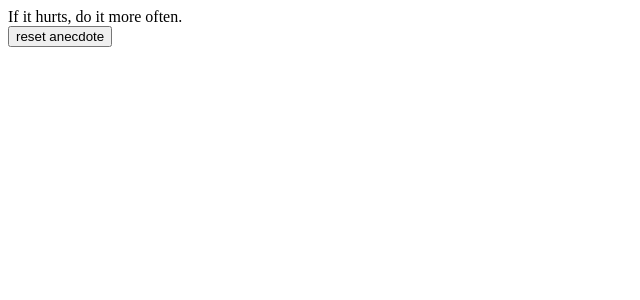
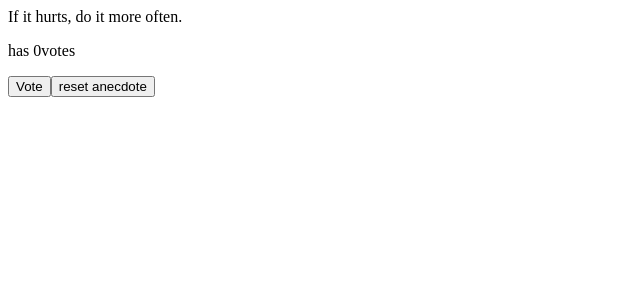
Before and after one commit to FredrickOguya/Full-Stack-Open, a React (Vite) app in the folder Part 1/unicafe/: page / in a window 1280 px wide. Shown: the top 300 px of the page, without its empty margins (0-640 px from the left). Built offline with nearby package versions, Linux system fonts and the light colour scheme.

Commit message:
1.13*:anecdotes step 2

```diff
--- a/Part 1/unicafe/src/App.jsx
+++ b/Part 1/unicafe/src/App.jsx
@@ -13,12 +13,27 @@ const App = () => {
     'The only way to go fast, is to go well.'
   ]
 
-  const [selected, setSelected] = useState(0)
+  const [selected, setSelected] = useState(0);
+  const [votes,setVotes] = useState(Array(anecdotes.length).fill(0));
+
+
+  const voteClick = ()=> {
+    const newVotes = [...votes]
+    newVotes[selected]+=1
+    setVotes(newVotes);
+  }
+
+  const handleResetButton = () => {
+    setSelected(Math.floor(Math.random() * anecdotes.length))
+
+  }
 
   return (
     <div>
       {anecdotes[selected]} <br/>
-      <button onClick={()=>setSelected(Math.round(Math.random() * 8))}>reset anecdote</button>
+      <p>has {votes[selected]}votes</p>
+      <button onClick={voteClick}>Vote</button>
+      <button onClick={handleResetButton}>reset anecdote</button>
     </div>
   )
 }
```
